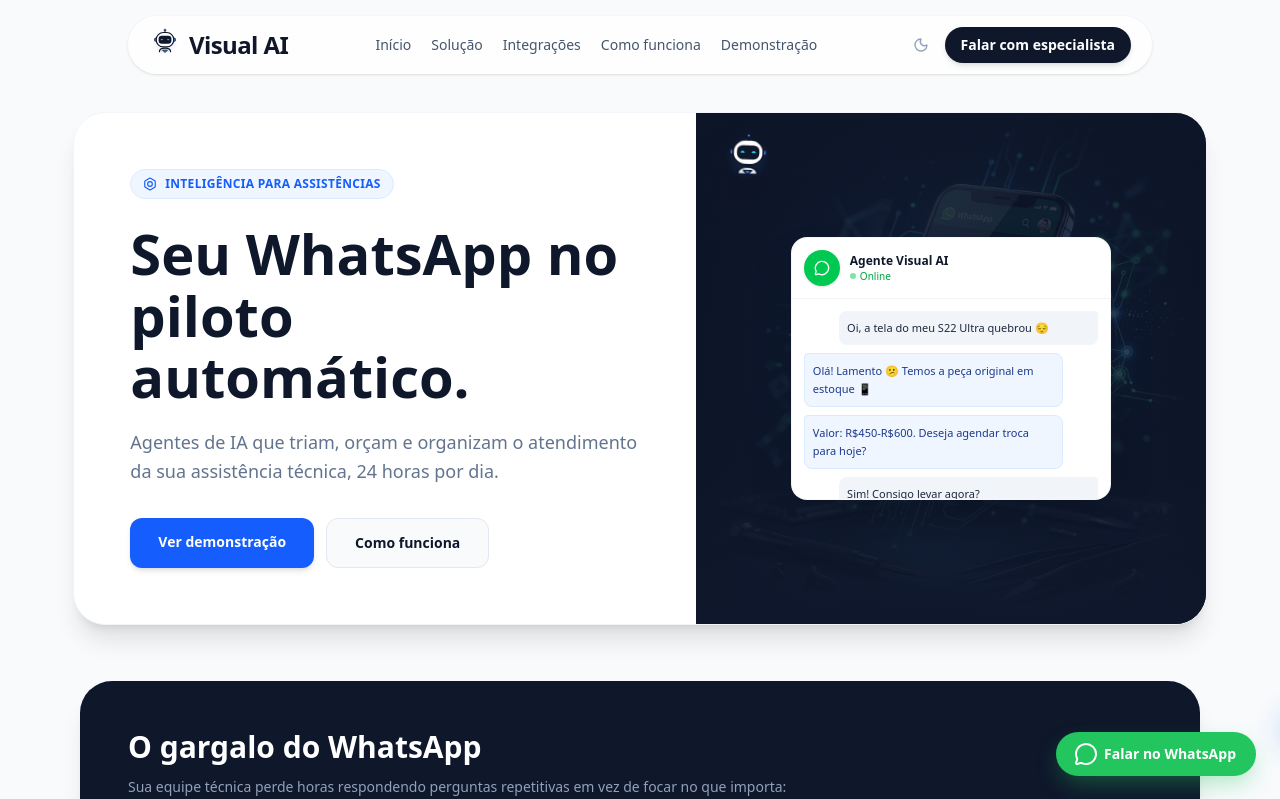
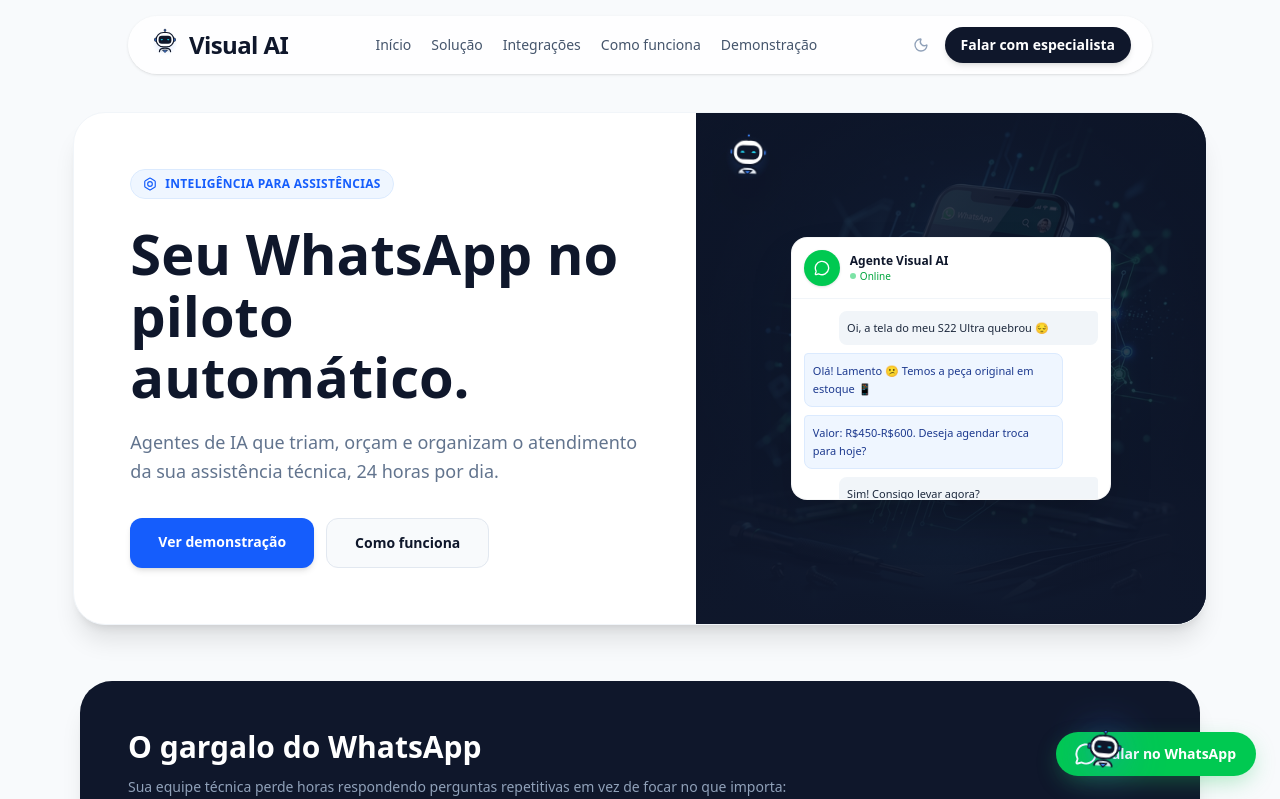
Before and after one commit to Veocreatorpro/visual-ai---agentes-de-ia-para-whatsapp, a React (Vite) app: page / in a window 1280 px wide. Shown: the top 799 px of the page. Built offline with nearby package versions, Linux system fonts and the light colour scheme.

Commit message:
feat: premium robot animation across screen, fixed integration flow badges

```diff
--- a/src/components/Integrations.tsx
+++ b/src/components/Integrations.tsx
@@ -62,18 +62,23 @@
 
         {/* Flow Diagram */}
         <div className="flex flex-col md:flex-row items-center justify-center gap-3 mb-12">
-          {['WhatsApp', 'N8N', 'Azure AI', 'Airtable'].map((name, i) => (
-            <React.Fragment key={name}>
+          {[
+            { name: 'WhatsApp', color: 'bg-green-500' },
+            { name: 'N8N', color: 'bg-orange-500' },
+            { name: 'Azure AI', color: 'bg-blue-500' },
+            { name: 'Airtable', color: 'bg-yellow-500' },
+          ].map((item, i) => (
+            <React.Fragment key={item.name}>
               <motion.div
                 animate={{ y: [0, -4, 0] }}
                 transition={{ repeat: Infinity, duration: 2.5, delay: i * 0.3 }}
-                className={`w-2.5 h-2.5 rounded-full ${i === 0 ? 'bg-green-500' : i === 1 ? 'bg-orange-500' : i === 2 ? 'bg-blue-500' : 'bg-yellow-500'}`}
+                className="bg-white border border-slate-200 rounded-xl px-5 py-2.5 shadow-sm flex items-center gap-2.5 text-sm font-semibold text-slate-700 dark:bg-slate-800 dark:border-slate-700 dark:text-slate-300"
               >
-                <div className={`w-2.5 h-2.5 rounded-full ${i === 0 ? 'bg-green-500' : i === 1 ? 'bg-orange-500' : i === 2 ? 'bg-blue-500' : 'bg-yellow-500'}`}></div>
-                {name}
+                <div className={`w-2.5 h-2.5 rounded-full ${item.color} shrink-0`}></div>
+                <span>{item.name}</span>
               </motion.div>
-              {i < 3 && <ArrowRight size={18} className="text-slate-300 hidden md:block" />}
-              {i < 3 && <div className="w-0.5 h-4 bg-slate-200 rounded md:hidden"></div>}
+              {i < 3 && <ArrowRight size={18} className="text-slate-300 dark:text-slate-600 hidden md:block shrink-0" />}
+              {i < 3 && <div className="w-0.5 h-4 bg-slate-200 dark:bg-slate-700 rounded md:hidden"></div>}
             </React.Fragment>
           ))}
         </div>
--- a/src/components/WhatsAppButton.tsx
+++ b/src/components/WhatsAppButton.tsx
@@ -1,4 +1,4 @@
-import React, { useState, useEffect, useCallback } from 'react';
+import React, { useState, useEffect, useRef } from 'react';
 import { motion, AnimatePresence } from 'motion/react';
 import { MessageCircle } from 'lucide-react';
 import robotLogo from '../assets/images/robot-logo.svg';
@@ -7,87 +7,159 @@
   const whatsappUrl = "https://wa.me/5571992355913?text=Ol%C3%A1%20%F0%9F%A4%96%20Quero%20entender%20como%20um%20agente%20de%20IA%20no%20WhatsApp%20pode%20ajudar%20no%20atendimento%20da%20minha%20empresa.%20Tenho%20interesse%20em%20uma%20solu%C3%A7%C3%A3o%20personalizada%20e%20gostaria%20de%20iniciar%20uma%20an%C3%A1lise%20da%20minha%20necessidade.%20%F0%9F%9A%80";
 
   const [isPressing, setIsPressing] = useState(false);
-  const [robotPhase, setRobotPhase] = useState<'hidden' | 'walking-in' | 'pressing' | 'walking-out'>('hidden');
+  const [showRobot, setShowRobot] = useState(false);
+  const [animPhase, setAnimPhase] = useState(0); // 0=hidden, 1=enter, 2=walk, 3=arrive, 4=press, 5=wave, 6=exit
+  const isAnimating = useRef(false);
 
-  const triggerAnimation = useCallback(() => {
-    if (robotPhase !== 'hidden') return; // Don't trigger if already animating
+  const runAnimation = () => {
+    if (isAnimating.current) return;
+    isAnimating.current = true;
+    setShowRobot(true);
+    setAnimPhase(1); // Enter from left edge
 
-    // Phase 1: Robot walks in from the right
-    setRobotPhase('walking-in');
+    // Phase 2: Walking across (1s)
+    setTimeout(() => setAnimPhase(2), 100);
 
-    // Phase 2: Robot presses the button at 2.5s
+    // Phase 3: Arrive near button (2.5s)
+    setTimeout(() => setAnimPhase(3), 2500);
+
+    // Phase 4: Press button (3s)
     setTimeout(() => {
-      setRobotPhase('pressing');
+      setAnimPhase(4);
       setIsPressing(true);
-      // Release press after 300ms
+    }, 3000);
+
+    // Phase 5: Release + wave (3.4s)
     setTimeout(() => {
       setIsPressing(false);
-        setRobotPhase('walking-out');
-      }, 300);
-    }, 2500);
+      setAnimPhase(5);
+    }, 3400);
 
-    // Phase 3: Hide robot at 5s
+    // Phase 6: Exit (4.5s)
+    setTimeout(() => setAnimPhase(6), 4500);
+
+    // Hide (6s)
     setTimeout(() => {
-      setRobotPhase('hidden');
-    }, 5000);
-  }, [robotPhase]);
+      setShowRobot(false);
+      setAnimPhase(0);
+      isAnimating.current = false;
+    }, 6000);
+  };
 
   useEffect(() => {
-    // Initial trigger after 5 seconds
-    const initialTimer = setTimeout(triggerAnimation, 5000);
-    // Repeat every 30 seconds
-    const intervalId = setInterval(triggerAnimation, 30000);
-
+    const initialTimer = setTimeout(runAnimation, 4000);
+    const intervalId = setInterval(runAnimation, 30000);
     return () => {
       clearTimeout(initialTimer);
       clearInterval(intervalId);
     };
-  }, [triggerAnimation]);
+  }, []);
+
+  // Calculate robot position based on phase
+  const getRobotStyle = () => {
+    switch (animPhase) {
+      case 1: // Enter — appear at left edge of screen
+        return {
+          left: '-60px', bottom: '24px',
+          opacity: 0, transform: 'translateX(0) rotate(0deg) scale(0.8)'
+        };
+      case 2: // Walking across screen to the right
+        return {
+          left: 'calc(100vw - 200px)', bottom: '24px',
+          opacity: 1, transform: 'translateX(0) rotate(0deg) scale(1)',
+          transition: 'all 2.4s cubic-bezier(0.25, 0.46, 0.45, 0.94)'
+        };
+      case 3: // Arrive near button
+        return {
+          left: 'calc(100vw - 200px)', bottom: '24px',
+          opacity: 1, transform: 'translateX(0) rotate(5deg) scale(1.05)',
+          transition: 'all 0.4s ease-out'
+        };
+      case 4: // Press — lean forward
+        return {
+          left: 'calc(100vw - 180px)', bottom: '24px',
+          opacity: 1, transform: 'translateX(0) rotate(-10deg) scale(1.15)',
+          transition: 'all 0.15s ease-out'
+        };
+      case 5: // Wave — lean back
+        return {
+          left: 'calc(100vw - 200px)', bottom: '28px',
+          opacity: 1, transform: 'translateX(0) rotate(8deg) scale(1.05)',
+          transition: 'all 0.5s ease-in-out'
+        };
+      case 6: // Exit — walk off right edge
+        return {
+          left: 'calc(100vw + 80px)', bottom: '24px',
+          opacity: 0, transform: 'translateX(0) rotate(0deg) scale(0.8)',
+          transition: 'all 1.5s cubic-bezier(0.55, 0.09, 0.68, 0.53)'
+        };
+      default:
+        return { left: '-60px', bottom: '24px', opacity: 0 };
+    }
+  };
 
   return (
     <>
-      {/* Robot animation — completely independent positioning */}
-      <AnimatePresence>
-        {robotPhase !== 'hidden' && (
-          <motion.div
-            key="walking-robot"
+      {/* Walking Robot — pure CSS transitions for smoothness */}
+      {showRobot && (
+        <div
           className="fixed z-[60] pointer-events-none"
-            style={{ bottom: '28px', right: '24px' }}
-            initial={{ opacity: 0, x: 120, y: 0 }}
-            animate={
-              robotPhase === 'walking-in'
-                ? { opacity: 1, x: 60, y: [-5, -20, -5, -15, -5], rotate: [0, 8, -8, 5, 0] }
-                : robotPhase === 'pressing'
-                ? { opacity: 1, x: 30, y: -8, rotate: -5, scale: 1.1 }
-                : { opacity: 0, x: 120, y: [-5, -20, -5], rotate: [0, -8, 0] }
-            }
-            transition={
-              robotPhase === 'walking-in'
-                ? { duration: 2.5, ease: 'easeInOut' }
-                : robotPhase === 'pressing'
-                ? { duration: 0.2, ease: 'easeOut' }
-                : { duration: 2, ease: 'easeInOut' }
-            }
-            exit={{ opacity: 0, x: 120, transition: { duration: 0.5 } }}
+          style={getRobotStyle()}
         >
+          {/* Glow trail effect */}
+          <div
+            className="absolute inset-0 rounded-full blur-xl opacity-40"
+            style={{
+              background: 'radial-gradient(circle, rgba(59,130,246,0.6) 0%, transparent 70%)',
+              width: '60px', height: '60px', top: '-4px', left: '-4px'
+            }}
+          />
+
+          {/* Robot image with walking bounce */}
           <img
             src={robotLogo}
             alt="AI Robot"
-              className="w-12 h-12 drop-shadow-[0_0_15px_rgba(59,130,246,0.5)]"
+            className="w-12 h-12 relative z-10 drop-shadow-[0_0_20px_rgba(59,130,246,0.4)]"
+            style={{
+              animation: animPhase === 2 ? 'robotWalk 0.6s ease-in-out infinite' :
+                         animPhase === 5 ? 'robotWave 0.4s ease-in-out' : 'none'
+            }}
           />
-            {/* Speech bubble when pressing */}
-            {robotPhase === 'pressing' && (
+
+          {/* Speech bubble */}
+          <AnimatePresence>
+            {(animPhase === 4 || animPhase === 5) && (
               <motion.div
-                initial={{ opacity: 0, scale: 0.5, y: 5 }}
-                animate={{ opacity: 1, scale: 1, y: -5 }}
-                className="absolute -top-8 -left-4 bg-white dark:bg-slate-800 text-[10px] font-bold text-slate-700 dark:text-white px-2 py-1 rounded-lg shadow-lg whitespace-nowrap"
+                initial={{ opacity: 0, scale: 0.5, y: 10 }}
+                animate={{ opacity: 1, scale: 1, y: 0 }}
+                exit={{ opacity: 0, scale: 0.5, y: 5 }}
+                transition={{ duration: 0.2 }}
+                className="absolute -top-10 left-1/2 -translate-x-1/2 bg-white dark:bg-slate-800 text-[10px] font-bold text-slate-700 dark:text-white px-3 py-1.5 rounded-xl shadow-xl whitespace-nowrap border border-slate-200 dark:border-slate-600"
               >
-                Clique aqui! 👆
-              </motion.div>
-            )}
+                {animPhase === 4 ? '👆 Clique aqui!' : '😊 Até logo!'}
+                <div className="absolute -bottom-1 left-1/2 -translate-x-1/2 w-2 h-2 bg-white dark:bg-slate-800 border-r border-b border-slate-200 dark:border-slate-600 rotate-45" />
               </motion.div>
             )}
           </AnimatePresence>
+        </div>
+      )}
+
+      {/* CSS Keyframes */}
+      <style>{`
+        @keyframes robotWalk {
+          0%, 100% { transform: translateY(0) rotate(-3deg); }
+          25% { transform: translateY(-8px) rotate(3deg); }
+          50% { transform: translateY(0) rotate(-3deg); }
+          75% { transform: translateY(-6px) rotate(2deg); }
+        }
+        @keyframes robotWave {
+          0% { transform: rotate(0deg); }
+          25% { transform: rotate(15deg); }
+          50% { transform: rotate(-5deg); }
+          75% { transform: rotate(10deg); }
+          100% { transform: rotate(0deg); }
+        }
+      `}</style>
 
       {/* WhatsApp button */}
       <motion.a
@@ -95,22 +167,21 @@
         target="_blank"
         rel="noopener noreferrer"
         aria-label="Falar no WhatsApp"
-        className="fixed bottom-6 right-6 z-50 flex items-center gap-2 px-5 py-3 text-white font-bold text-sm rounded-full transition-all group"
-        style={{ backgroundColor: '#22c55e' }}
+        className="fixed bottom-6 right-6 z-50 flex items-center gap-2 px-5 py-3 bg-green-500 text-white font-bold text-sm rounded-full transition-all group"
         initial={{ opacity: 0, scale: 0.8, y: 20 }}
         animate={{
           opacity: 1,
           scale: isPressing ? 0.88 : 1,
           y: isPressing ? 2 : 0,
           boxShadow: isPressing
-            ? '0 0 25px rgba(34, 197, 94, 0.9), 0 0 50px rgba(34, 197, 94, 0.4)'
-            : '0 10px 25px -5px rgba(34, 197, 94, 0.4)'
+            ? '0 0 30px rgba(34, 197, 94, 0.9), 0 0 60px rgba(34, 197, 94, 0.3)'
+            : '0 8px 25px -5px rgba(34, 197, 94, 0.4)'
         }}
         whileHover={{ scale: 1.05 }}
         transition={{ duration: 0.15, ease: 'easeOut' }}
       >
         <motion.span
-          animate={{ scale: [1, 1.2, 1] }}
+          animate={{ scale: [1, 1.15, 1] }}
           transition={{ repeat: Infinity, duration: 2, ease: "easeInOut" }}
         >
           <MessageCircle size={20} />
```
Lines whose indentation alone changed are shown as unchanged.
